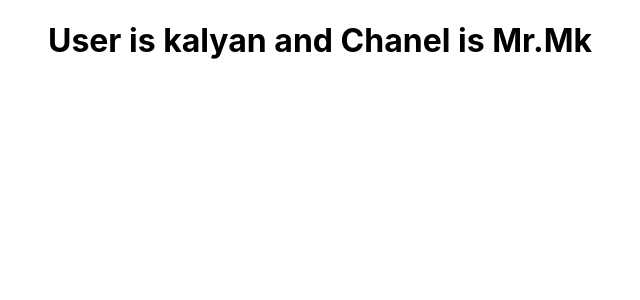
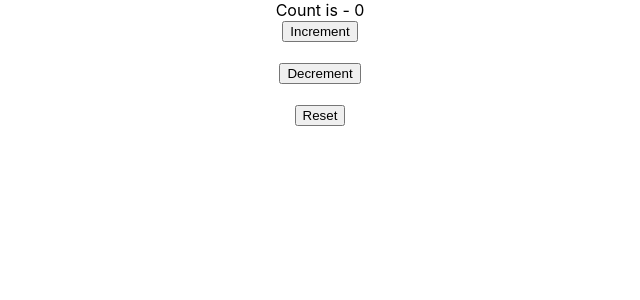
Before and after one commit to KalyanPaladugu/React_Hooks, a React (Create React App) app: page / in a window 1280 px wide. Shown: the top 300 px of the page, without its empty margins (320-960 px from the left). Built offline with nearby package versions, Linux system fonts and the light colour scheme.

Commit message:
reducer with simple state

```diff
--- a/src/App.js
+++ b/src/App.js
@@ -1,22 +1,16 @@
 import React from 'react'
 import './App.css';
-import ComponentC from './components/ComponentC'
+import CountReducer from './components/CountReducer'
 
 
-export  const UserContext=React.createContext()
-export const ChanelContext=React.createContext()
+
 function App() {
 
 
 
   return (
     <div className="App">
-       <UserContext.Provider value ={'kalyan'}>
-         <ChanelContext.Provider value={'Mr.Mk'}>
-         <ComponentC />
-         </ChanelContext.Provider>
-
-       </UserContext.Provider>
+      <CountReducer />
     </div>
   );
 }
--- a/src/components/ComponentE.js
+++ b/src/components/ComponentE.js
@@ -1,9 +1,14 @@
-import React from 'react'
+import React,{useContext} from 'react'
 import ComponentF from './ComponentF'
+import {UserContext,ChanelContext} from '../App'
+
 
 export default function ComponentE() {
+    const user=useContext(UserContext)
+const chanel=useContext(ChanelContext)
     return (
         <div>
+            {user} - {chanel}
             <ComponentF />
         </div>
     )
--- /dev/null
+++ b/src/components/CountReducer.js
@@ -0,0 +1,36 @@
+import React, { useReducer } from 'react'
+
+
+const initialState=0
+    const reducer =(state,action)=>{
+
+        switch(action){
+            case 'increment':
+                return state+1
+            case 'decrement':
+                return state-1
+                console.log(state)
+            case 'reset':
+                return initialState
+            default:
+                return state
+
+        }
+    }
+function CountReducer() {
+
+
+
+    const [count,dispatch]=useReducer(reducer,initialState)
+    return (
+        <div>
+            Count is - {count}<br />
+            <button onClick={()=>dispatch('increment')}>Increment</button><br /><br />
+            <button onClick={()=>dispatch('decrement')}>Decrement</button><br /><br />
+            <button onClick={()=>dispatch('reset')}>Reset</button>
+
+        </div>
+    )
+}
+
+export default CountReducer
```
Also changed, not shown: 1 other file (tests, documents, lock files or other folders).
